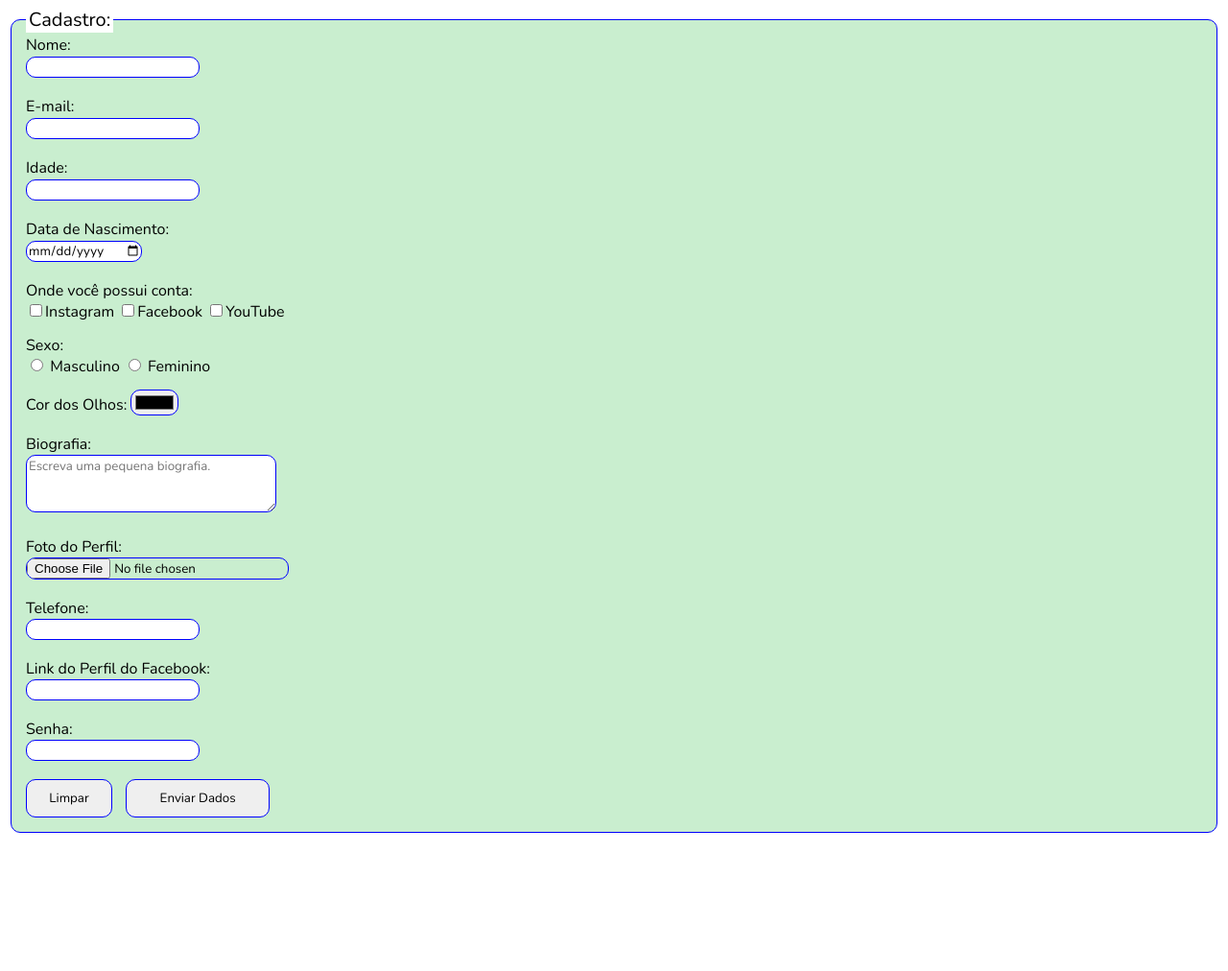
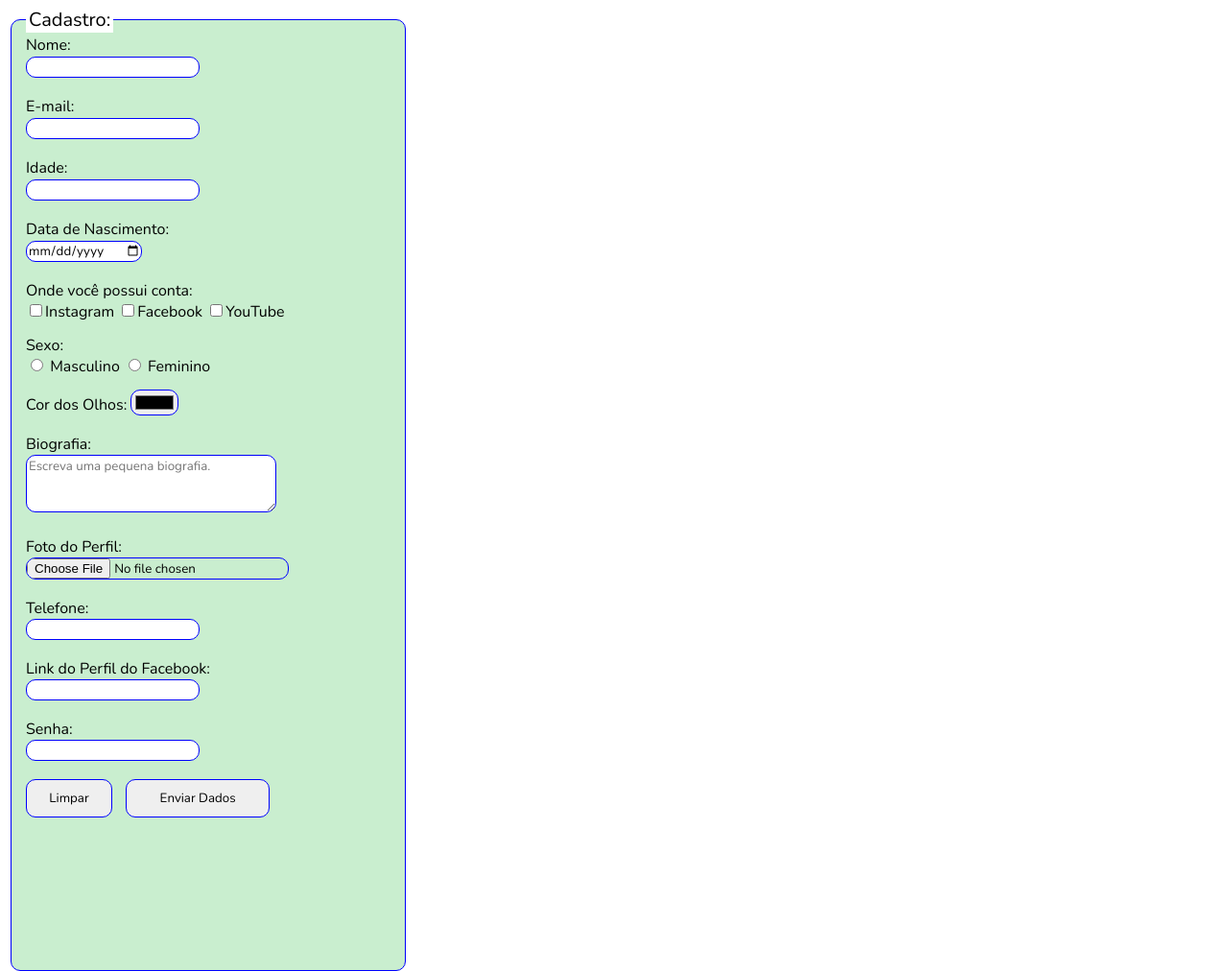
Before and after one commit to olivercaputo/formulario-html-css-devclub, a plain HTML site: page index.html in a window 1280 px wide. Shown: the whole page at 96% size. Before the commit the page ends 878 px from the top, so only its background shows below. Drawn offline with nearby package versions, Linux system fonts and the light colour scheme.

Commit message:
Update Commit.
Final adjustments on HTML e CSS files.
Add README.md.

```diff
--- a/styles.css
+++ b/styles.css
@@ -6,9 +6,12 @@
 .container {
     border: 1px solid blue;
     border-radius: 10px;
-    margin: 20px 3px 10px 3px;
+    margin: 20px 900px 10px 3px;
     padding: 15px;
     background-color: #c9eecf;
+    height: 960px;
+    width: 380px;
+
 }
 
 .title-register {
```
Also changed, not shown: img/captura-formulario.jpg (added), img/tela-formulario.jpg (added), 1 other file.
